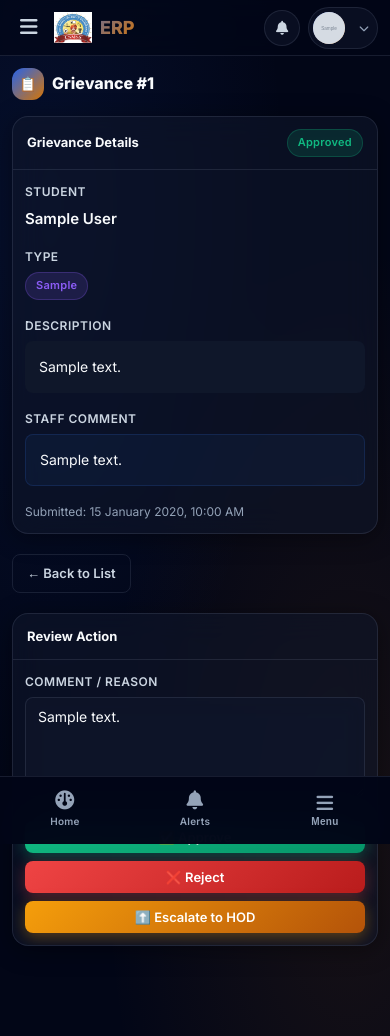
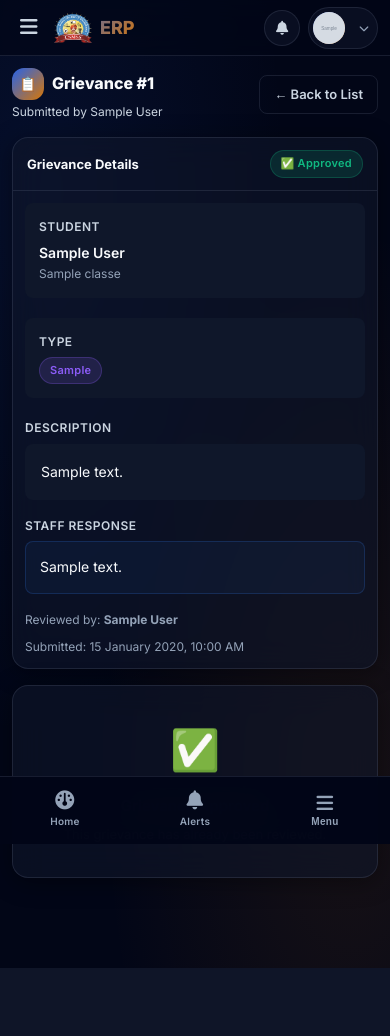
Before and after one commit to Harshad8623/csmss-college-erp, a Flask app: page /grievance/1 in a window 390 px wide. After the commit the page ends 968 px from the top, so only its background shows below. Run offline with Flask 3, Linux system fonts and the light colour scheme; a user stored in the database is signed in; tables that the repository leaves empty hold one stand-in row (values such as "Sample post"); grey boxes marked "Sample" are stand-in pictures; data that the repository does not hold is empty.

Commit message:
fix: restore notification commits, fix grievance system, add escalated status badge, mobile-responsive grievance detail

```diff
--- a/app/grievance/routes.py
+++ b/app/grievance/routes.py
@@ -7,24 +7,43 @@ from app.utils.helpers import send_notification
 
 grievance_bp = Blueprint('grievance', __name__, url_prefix='/grievance')
 
+
 @grievance_bp.route('/')
 @login_required
 def index():
     if current_user.role == Roles.STUDENT:
         student = Student.query.filter_by(user_id=current_user.id).first()
-        grievances = Grievance.query.filter_by(student_id=student.id)\
-            .order_by(Grievance.created_at.desc()).all() if student else []
+        if not student:
+            return render_template('grievance/student_view.html', grievances=[])
+        grievances = Grievance.query.filter_by(student_id=student.id) \
+            .order_by(Grievance.created_at.desc()).all()
         return render_template('grievance/student_view.html', grievances=grievances)
     else:
-        # Staff sees grievances they're assigned to or all (for admin)
+        # Admin/HOD see all; Class Teacher sees grievances from their class students
         if current_user.role in [Roles.SUPER_ADMIN, Roles.HOD]:
             grievances = Grievance.query.order_by(Grievance.created_at.desc()).all()
+        elif current_user.role == Roles.CLASS_TEACHER:
+            # Grievances from students in the class this teacher manages
+            from app.models import Class
+            cls = Class.query.filter_by(class_teacher_id=current_user.id).first()
+            if cls:
+                student_ids = [s.id for s in cls.students.all()]
+                grievances = Grievance.query.filter(
+                    Grievance.student_id.in_(student_ids)
+                ).order_by(Grievance.created_at.desc()).all()
+            else:
+                grievances = Grievance.query.filter_by(
+                    assigned_to=current_user.id
+                ).order_by(Grievance.created_at.desc()).all()
         else:
-            grievances = Grievance.query.filter_by(assigned_to=current_user.id)\
-                .order_by(Grievance.created_at.desc()).all()
+            grievances = Grievance.query.filter_by(
+                assigned_to=current_user.id
+            ).order_by(Grievance.created_at.desc()).all()
+
         pending_count = sum(1 for g in grievances if g.status == ApprovalStatus.PENDING)
         return render_template('grievance/staff_view.html',
-            grievances=grievances, pending_count=pending_count)
+                               grievances=grievances, pending_count=pending_count)
+
 
 @grievance_bp.route('/create', methods=['GET', 'POST'])
 @login_required
@@ -32,79 +51,95 @@ def index():
 def create():
     student = Student.query.filter_by(user_id=current_user.id).first()
     if not student:
-        flash('Student profile not found.', 'danger')
+        flash('Student profile not found. Contact your administrator.', 'danger')
         return redirect(url_for('dashboard.index'))
 
+    types = [
+        (GrievanceType.MARKS,      'Marks Related'),
+        (GrievanceType.ATTENDANCE, 'Attendance Related'),
+        (GrievanceType.FACULTY,    'Faculty Related'),
+        (GrievanceType.FACILITY,   'Facility Related'),
+        (GrievanceType.OTHER,      'Other'),
+    ]
+
     if request.method == 'POST':
-        gtype = request.form.get('type', GrievanceType.OTHER)
+        gtype       = request.form.get('type', GrievanceType.OTHER)
         description = request.form.get('description', '').strip()
         if not description:
             flash('Please describe your grievance.', 'danger')
-            return render_template('grievance/create.html')
+            return render_template('grievance/create.html', types=types)
 
         grievance = Grievance(
             student_id=student.id,
             type=gtype,
             description=description,
-            status=ApprovalStatus.PENDING
+            status=ApprovalStatus.PENDING,
         )
         db.session.add(grievance)
-        db.session.commit()
 
-        # Notify class teacher if exists
-        if student.class_ and student.class_.class_teacher:
+        # Notify class teacher if exists — add notification to same session
+        if student.class_ and student.class_.class_teacher_id:
             send_notification(
                 student.class_.class_teacher_id,
-                f'📨 New grievance from {current_user.name}: {gtype}',
+                f'New grievance from {current_user.name}: {gtype}',
                 'warning',
-                url_for('grievance.detail', id=grievance.id)
+                url_for('grievance.index'),
             )
 
-        flash('Grievance submitted successfully! It will be reviewed shortly.', 'success')
+        db.session.commit()   # single commit saves grievance + notification
+        flash('Grievance submitted successfully! Your class teacher will be notified.', 'success')
         return redirect(url_for('grievance.index'))
 
-    return render_template('grievance/create.html', types=[
-        (GrievanceType.MARKS, 'Marks Related'),
-        (GrievanceType.ATTENDANCE, 'Attendance Related'),
-        (GrievanceType.FACULTY, 'Faculty Related'),
-        (GrievanceType.FACILITY, 'Facility Related'),
-        (GrievanceType.OTHER, 'Other'),
-    ])
+    return render_template('grievance/create.html', types=types)
+
 
 @grievance_bp.route('/<int:id>', methods=['GET', 'POST'])
 @login_required
 def detail(id):
     grievance = Grievance.query.get_or_404(id)
-    student = grievance.student
+    student   = grievance.student
 
-    # Authorization check
+    # Authorization: students can only see their own grievances
     if current_user.role == Roles.STUDENT and student.user_id != current_user.id:
-        flash('Unauthorized.', 'danger')
+        flash('You are not authorised to view this grievance.', 'danger')
         return redirect(url_for('grievance.index'))
 
-    if request.method == 'POST' and current_user.role != Roles.STUDENT:
-        action = request.form.get('action')
+    if request.method == 'POST':
+        # Only staff can act on grievances
+        if current_user.role == Roles.STUDENT:
+            flash('Students cannot update grievance status.', 'danger')
+            return redirect(url_for('grievance.detail', id=id))
+
+        action  = request.form.get('action')
         comment = request.form.get('comment', '').strip()
-        if action == 'approve':
-            grievance.status = 'approved'
-        elif action == 'reject':
-            grievance.status = 'rejected'
-        elif action == 'escalate':
-            grievance.status = 'escalated'
 
-        grievance.comment = comment
+        status_map = {
+            'approve':  'approved',
+            'reject':   'rejected',
+            'escalate': 'escalated',
+        }
+        new_status = status_map.get(action)
+        if not new_status:
+            flash('Invalid action.', 'danger')
+            return redirect(url_for('grievance.detail', id=id))
+
+        grievance.status      = new_status
+        grievance.comment     = comment
         grievance.assigned_to = current_user.id
-        db.session.commit()
 
         # Notify student
+        status_label = new_status.title()
+        msg = (f'Your grievance has been {status_label}.'
+               + (f' Comment: {comment}' if comment else ''))
         send_notification(
             student.user_id,
-            f'📋 Your grievance has been {grievance.status}: {comment[:50]}...' if comment else
-            f'📋 Your grievance status updated to: {grievance.status}',
-            'info' if grievance.status == 'approved' else 'warning',
-            url_for('grievance.detail', id=id)
+            msg,
+            'success' if new_status == 'approved' else 'danger',
+            url_for('grievance.detail', id=id),
         )
-        flash(f'Grievance {grievance.status}.', 'success')
+
+        db.session.commit()   # saves status update + notification together
+        flash(f'Grievance marked as {status_label}.', 'success')
         return redirect(url_for('grievance.index'))
 
     return render_template('grievance/detail.html', grievance=grievance)
--- a/templates/grievance/detail.html
+++ b/templates/grievance/detail.html
@@ -1,39 +1,63 @@
 {% extends "base.html" %}
-{% block title %}Grievance Detail{% endblock %}
+{% block title %}Grievance #{{ grievance.id }}{% endblock %}
 {% block content %}
-<div class="page-header">
-  <h1 class="page-title"><div class="title-icon">📋</div> Grievance #{{ grievance.id }}</h1>
+<div class="page-header" style="display:flex;justify-content:space-between;flex-wrap:wrap;gap:12px;align-items:center;">
+  <div>
+    <h1 class="page-title"><div class="title-icon">📋</div> Grievance #{{ grievance.id }}</h1>
+    <p class="page-subtitle">Submitted by {{ grievance.student.user.name }}</p>
+  </div>
+  <a href="{{ url_for('grievance.index') }}" class="btn-erp btn-outline-erp">← Back to List</a>
 </div>
-<div style="display:grid;grid-template-columns:2fr 1fr;gap:20px;max-width:900px;">
+
+<div class="responsive-profile-grid">
+
+  {# ── Left: Grievance Details ── #}
   <div>
-    <div class="card-erp" style="margin-bottom:20px;">
+    <div class="card-erp" style="margin-bottom:16px;">
       <div class="card-header-erp">
         <h5>Grievance Details</h5>
-        <span class="badge-erp {{ 'badge-warning' if grievance.status=='pending' else 'badge-success' if grievance.status=='approved' else 'badge-danger' }}">
-          {{ grievance.status.title() }}
+        <span class="badge-erp
+          {% if grievance.status == 'approved' %}badge-success
+          {% elif grievance.status == 'rejected' %}badge-danger
+          {% elif grievance.status == 'escalated' %}badge-warning
+          {% else %}badge-info{% endif %}">
+          {% if grievance.status == 'approved' %}✅ Approved
+          {% elif grievance.status == 'rejected' %}❌ Rejected
+          {% elif grievance.status == 'escalated' %}⬆️ Escalated
+          {% else %}⏳ Pending{% endif %}
         </span>
       </div>
       <div class="card-body-erp">
-        <div style="margin-bottom:16px;">
-          <div class="form-label-erp">Student</div>
-          <div style="font-weight:600;font-size:15px;">{{ grievance.student.user.name }}</div>
+
+        <div class="grid-2col" style="margin-bottom:20px;">
+          <div style="background:var(--bg-secondary);padding:14px;border-radius:var(--radius-sm);">
+            <div class="form-label-erp">Student</div>
+            <div style="font-weight:600;">{{ grievance.student.user.name }}</div>
+            <div style="font-size:12px;color:var(--text-muted);">{{ grievance.student.class_.name if grievance.student.class_ else '' }}</div>
+          </div>
+          <div style="background:var(--bg-secondary);padding:14px;border-radius:var(--radius-sm);">
+            <div class="form-label-erp">Type</div>
+            <span class="badge-erp badge-purple">{{ grievance.type.replace('_',' ').title() }}</span>
+          </div>
         </div>
-        <div style="margin-bottom:16px;">
-          <div class="form-label-erp">Type</div>
-          <span class="badge-erp badge-purple">{{ grievance.type.title() }}</span>
-        </div>
+
         <div style="margin-bottom:16px;">
           <div class="form-label-erp">Description</div>
-          <div style="background:var(--bg-secondary);padding:14px;border-radius:var(--radius-sm);font-size:14px;line-height:1.7;">
-            {{ grievance.description }}
+          <div style="background:var(--bg-secondary);padding:16px;border-radius:var(--radius-sm);font-size:14px;line-height:1.75;white-space:pre-wrap;">{{ grievance.description }}</div>
+        </div>
+
+        {% if grievance.comment %}
+        <div style="margin-bottom:16px;">
+          <div class="form-label-erp">Staff Response</div>
+          <div style="background:rgba(59,130,246,0.06);border:1px solid rgba(59,130,246,0.2);padding:14px;border-radius:var(--radius-sm);font-size:14px;line-height:1.6;">
+            {{ grievance.comment }}
           </div>
         </div>
-        {% if grievance.comment %}
-        <div style="margin-bottom:16px;">
-          <div class="form-label-erp">Staff Comment</div>
-          <div style="background:rgba(59,130,246,0.06);border:1px solid rgba(59,130,246,0.15);padding:14px;border-radius:var(--radius-sm);font-size:14px;">
-            {{ grievance.comment }}
-          </div>
+        {% endif %}
+
+        {% if grievance.assignee %}
+        <div style="font-size:12px;color:var(--text-muted);margin-bottom:8px;">
+          Reviewed by: <strong>{{ grievance.assignee.name }}</strong>
         </div>
         {% endif %}
         <div style="font-size:12px;color:var(--text-muted);">
@@ -41,33 +65,59 @@
         </div>
       </div>
     </div>
-    <a href="{{ url_for('grievance.index') }}" class="btn-erp btn-outline-erp">← Back to List</a>
   </div>
 
-  {% if current_user.role != 'STUDENT' %}
+  {# ── Right: Action Panel (staff only) ── #}
+  {% if current_user.role != 'STUDENT' and grievance.status == 'pending' %}
   <div class="card-erp">
-    <div class="card-header-erp"><h5>Review Action</h5></div>
+    <div class="card-header-erp">
+      <h5>Review Action</h5>
+    </div>
     <div class="card-body-erp">
-      <form method="POST" action="{{ url_for('grievance.detail', id=grievance.id) }}" data-validate>
+      <form method="POST" action="{{ url_for('grievance.detail', id=grievance.id) }}">
         <div class="form-group-erp">
           <label class="form-label-erp">Comment / Reason</label>
           <textarea name="comment" class="form-control-erp" rows="4"
-            placeholder="Add a comment or explanation...">{{ grievance.comment or '' }}</textarea>
+            placeholder="Add your response or explanation...">{{ grievance.comment or '' }}</textarea>
         </div>
-        <div style="display:flex;flex-direction:column;gap:8px;">
-          <button type="submit" name="action" value="approve" class="btn-erp btn-success-erp" style="justify-content:center;">
-            ✅ Approve
+        <div style="display:flex;flex-direction:column;gap:10px;">
+          <button type="submit" name="action" value="approve"
+            class="btn-erp btn-success-erp" style="justify-content:center;"
+            data-loading-text="Approving...">
+            ✅ Approve Grievance
           </button>
-          <button type="submit" name="action" value="reject" class="btn-erp btn-danger-erp" style="justify-content:center;">
-            ❌ Reject
+          <button type="submit" name="action" value="reject"
+            class="btn-erp btn-danger-erp" style="justify-content:center;"
+            data-loading-text="Rejecting...">
+            ❌ Reject Grievance
           </button>
-          <button type="submit" name="action" value="escalate" class="btn-erp btn-warning-erp" style="justify-content:center;">
+          <button type="submit" name="action" value="escalate"
+            class="btn-erp btn-warning-erp" style="justify-content:center;"
+            data-loading-text="Escalating...">
             ⬆️ Escalate to HOD
           </button>
         </div>
       </form>
     </div>
   </div>
+
+  {% elif grievance.status != 'pending' %}
+  <div class="card-erp">
+    <div class="card-body-erp" style="text-align:center;padding:32px 20px;">
+      <div style="font-size:40px;margin-bottom:12px;">
+        {% if grievance.status == 'approved' %}✅
+        {% elif grievance.status == 'rejected' %}❌
+        {% else %}⬆️{% endif %}
+      </div>
+      <div style="font-weight:600;font-size:15px;margin-bottom:6px;">
+        Grievance {{ grievance.status.title() }}
+      </div>
+      <div style="font-size:13px;color:var(--text-muted);">
+        This grievance has already been reviewed.
+      </div>
+    </div>
+  </div>
   {% endif %}
+
 </div>
 {% endblock %}
```
Also changed, not shown: app/utils/helpers.py (+37 -17 lines), static/img/college_logo.png.
